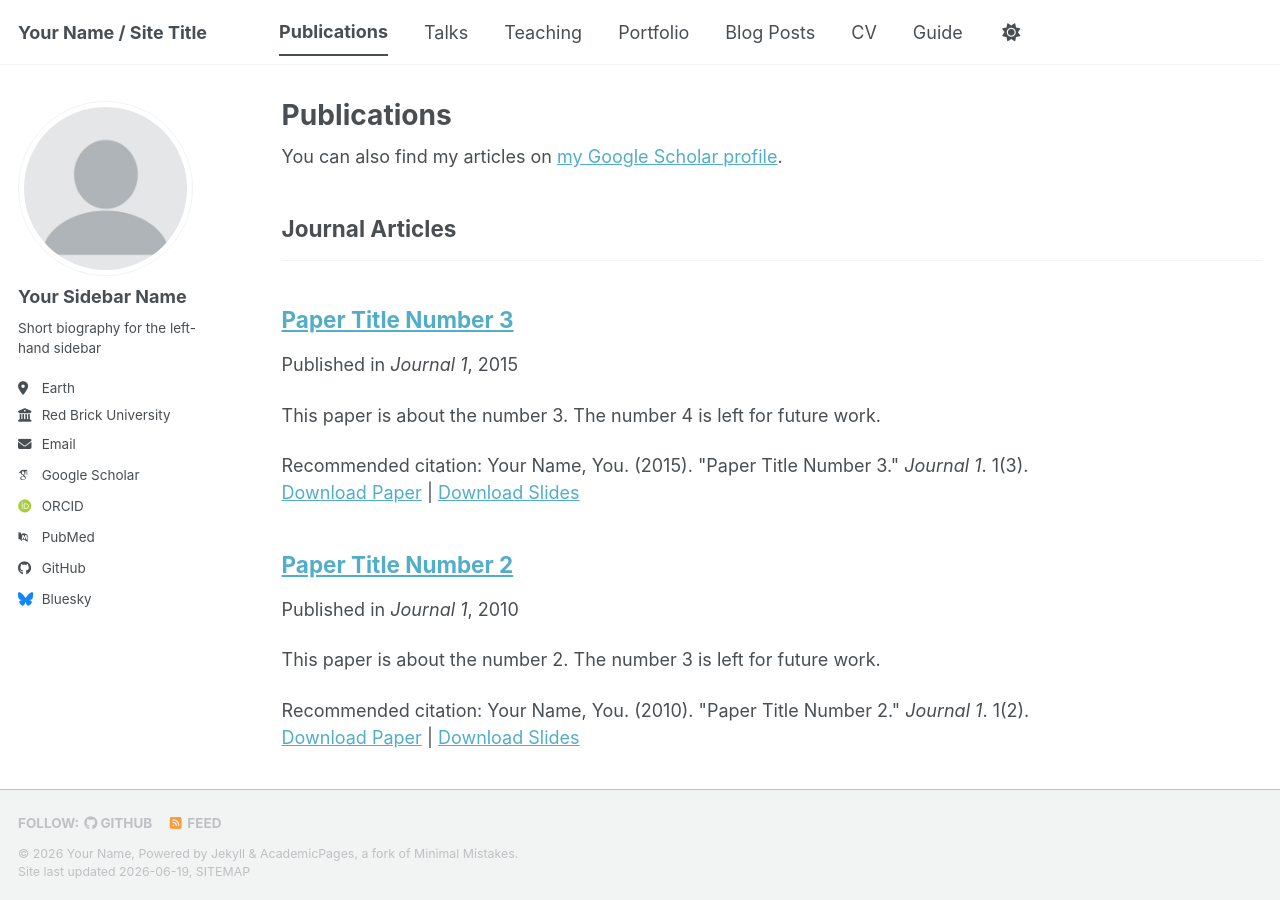
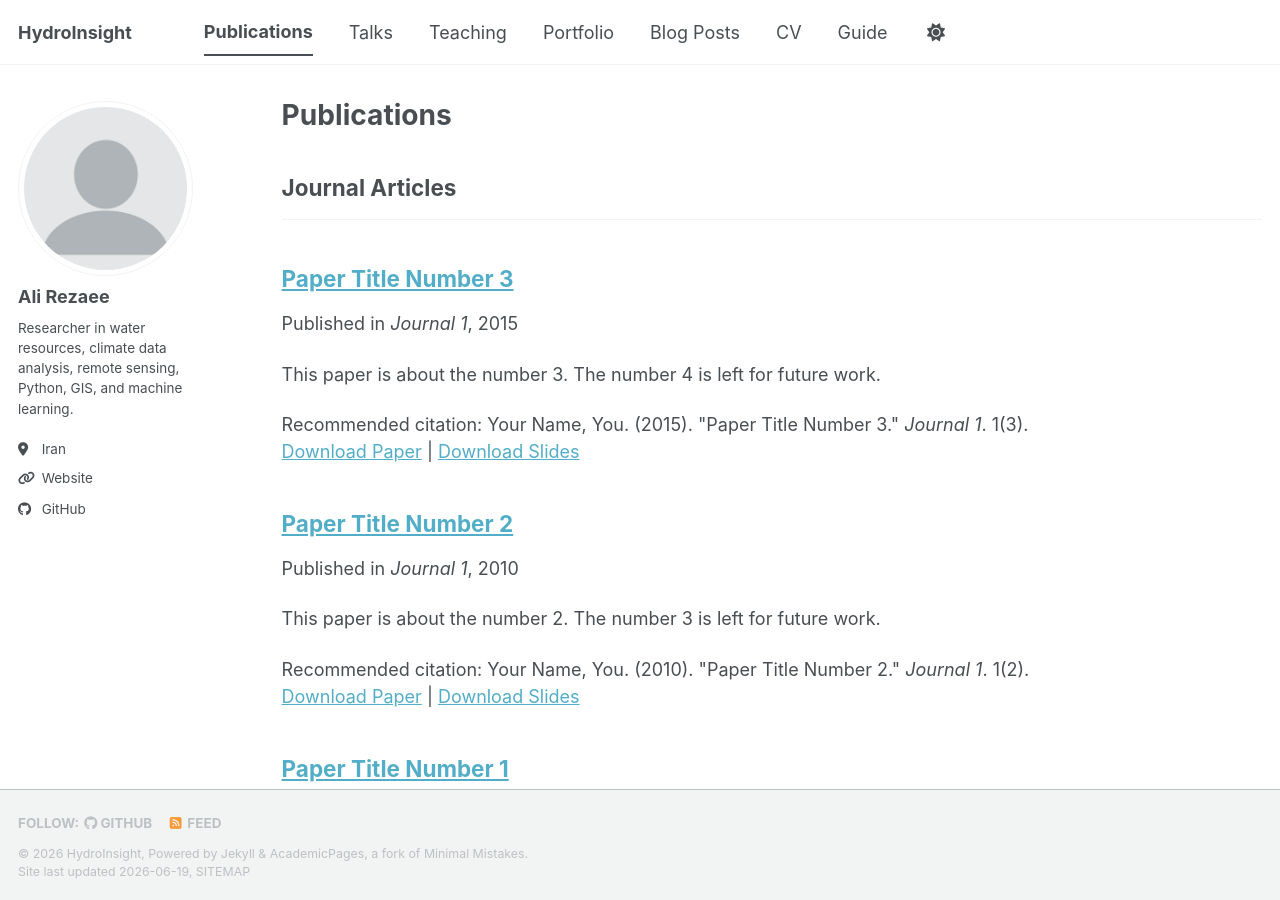
Before and after one commit to hydroinsight/hydroinsight.github.io, a Jekyll site: the page built from _pages/publications.html, in a window 1280 px wide and 900 px high. Built offline with Jekyll 4.4.1, drawn with Linux system fonts in a browser that asks for light colours; some web fonts are replaced; a script bundle is joined from its source files by our own code; library files that are not in the unit come from our copies; part of the change alters nothing that is shown.

Commit message:
Modify site configuration and author details
Updated site configuration with new title, name, and description. Adjusted author details and social links.

```diff
--- a/_config.yml
+++ b/_config.yml
@@ -8,126 +8,126 @@
 
 # Basic Site Settings
 locale                   : "en-US"
-site_theme               : "default" # The available themes options are "default", "air", "sunrise", "mint", "dirt" and "contrast"
-title                    : "Your Name / Site Title"
+site_theme               : "default" # The available theme options are "default", "air", "sunrise", "mint", "dirt" and "contrast"
+title                    : "HydroInsight"
 title_separator          : "-"
-name                     : &name "Your Name"
-description              : &description "Your Name's academic portfolio"   # Update this with a general description of your site, this is the default if not overridden by a page
-url                      : https://academicpages.github.io # The base hostname & protocol for your site e.g. "https://[your GitHub username].github.io",
-                                                           # or if you already have some other page hosted on Github then use "https://[your GitHub username].github.io/[Your Repo Name]"
-baseurl                  : "" # the subpath of your site, e.g. "/blog"
-repository               : "academicpages/academicpages.github.io"
+name                     : &name "HydroInsight"
+description              : &description "Water, Climate, Remote Sensing & Data Science"
+url                      : "https://hydroinsight.github.io"
+baseurl                  : ""
+repository               : "hydroinsight/hydroinsight.github.io"
 
 # Site Author - The following control what appear as part of the author content on the side bar.
-#               If a field is blank the icon and link will not appear, otherwise it will be shown.
-#               Additional customization can be done by editing /_includes/author-profile.html
+# If a field is blank the icon and link will not appear.
+# Additional customization can be done by editing /_includes/author-profile.html
 author:
   # Biographic information
   avatar           : "profile.png"
-  name             : "Your Sidebar Name"
-  pronouns         : # example: "she/her"
-  bio              : "Short biography for the left-hand sidebar"
-  location         : "Earth"
-  employer         : "Red Brick University"
-  uri              : # URL
-  email            : "none@example.org"
+  name             : "Ali Rezaee"
+  pronouns         :
+  bio              : "Researcher in water resources, climate data analysis, remote sensing, Python, GIS, and machine learning."
+  location         : "Iran"
+  employer         :
+  uri              : "https://hydroinsight.github.io"
+  email            :
 
   # Academic websites
-  academia         : # URL
-  arxiv            : # URL - Update with the correct link to your profile
-  googlescholar    : "https://scholar.google.com/citations?user=PS_CX0AAAAAJ"
-  inspire-hep      : # URL
-  impactstory      : # URL
-  orcid            : "https://orcid.org/yourorcidurl"
-  semantic         : # URL
-  ssrn             : # URL
-  pubmed           : "https://www.ncbi.nlm.nih.gov/pubmed/?term=john+snow"
-  researchgate     : # URL
-  scopus           : # URL
-  zotero           : # URL
-
+  academia         :
+  arxiv            :
+  googlescholar    :
+  inspire-hep      :
+  impactstory      :
+  orcid            :
+  semantic         :
+  ssrn             :
+  pubmed           :
+  researchgate     :
+  scopus           :
+  zotero           :
 
   # Repositories and software development
-  bitbucket        : # Username - Update with your username on the site
-  codepen          : # Username
-  dribbble         : # Username
-  github           : "academicpages"
-  kaggle           : # Username
-  stackoverflow    : # User number or user number and name (i.e., use "1" or "1/jeff-atwood")
+  bitbucket        :
+  codepen          :
+  dribbble         :
+  github           : "AliRezaee86"
+  kaggle           :
+  stackoverflow    :
 
   # Social media
-  artstation       : # Username
-  bluesky          : "bsky.app" # Replace this with you Bluesky username
-  facebook         : # Username
-  flickr           : # Username
-  foursquare       : # Username
-  goodreads        : # Username
-  google_plus      : # Username
-  keybase          : # Username
-  instagram        : # Username
-  lastfm           : # Username
-  linkedin         : # Username
-  mastodon         : # URL
-  medium           : # URL
-  pinterest        : # Username
-  soundcloud       : # Username
-  steam            : # Username
-  telegram         : # URL
-  tumblr           : # Username
-  twitter          : # Username for X / Twitter
-  vine             : # Username
-  weibo            : # Username
-  wikipedia        : # Username
-  xing             : # Username
-  youtube          : # Username
-  zhihu            : # Username
+  artstation       :
+  bluesky          :
+  facebook         :
+  flickr           :
+  foursquare       :
+  goodreads        :
+  google_plus      :
+  keybase          :
+  instagram        :
+  lastfm           :
+  linkedin         :
+  mastodon         :
+  medium           :
+  pinterest        :
+  soundcloud       :
+  steam            :
+  telegram         :
+  tumblr           :
+  twitter          :
+  vine             :
+  weibo            :
+  wikipedia        :
+  xing             :
+  youtube          :
+  zhihu            :
 
-# Publication Category - The following the list of publication categories and their headings
+# Publication Category - The following list controls publication categories and their headings
 publication_category:
   books:
-    title: 'Books'
+    title: "Books"
   manuscripts:
-    title: 'Journal Articles'
+    title: "Journal Articles"
   conferences:
-    title: 'Conference Papers'
+    title: "Conference Papers"
 
 # Site Settings
-teaser                   :  # filename of teaser fallback teaser image placed in /images/ for social media previews
-breadcrumbs              : false # true, false (default)
+teaser                   :
+breadcrumbs              : false
 words_per_minute         : 160
 future                   : true
-read_more                : "disabled" # if enabled, adds "Read more" links to excerpts
-talkmap_link             : false      #change to true to add link to talkmap on talks page
+read_more                : "disabled"
+talkmap_link             : false
+
 comments:
-  provider               : # false (default), "disqus", "discourse", "facebook", "google-plus", "staticman", "custom"
+  provider               :
   disqus:
     shortname            :
   discourse:
-    server               : # https://meta.discourse.org/t/embedding-discourse-comments-via-javascript/31963 , e.g.: meta.discourse.org
+    server               :
   facebook:
     appid                :
-    num_posts            : # 5 (default)
-    colorscheme          : # "light" (default), "dark"
+    num_posts            :
+    colorscheme          :
+
 staticman:
-  allowedFields          : ['name', 'email', 'url', 'message']
-  branch                 : "gh-pages" # "master", "gh-pages"
+  allowedFields          : ["name", "email", "url", "message"]
+  branch                 : "gh-pages"
   commitMessage          : "New comment."
   filename               : comment-{@timestamp}
   format                 : "yml"
   moderation             : true
   path                   : "_data/comments/{options.slug}"
-  requiredFields         : ['name', 'email', 'message']
+  requiredFields         : ["name", "email", "message"]
   transforms:
     email                : "md5"
   generatedFields:
     date:
       type               : "date"
       options:
-        format           : "iso8601" # "iso8601" (default), "timestamp-seconds", "timestamp-milliseconds"
+        format           : "iso8601"
+
 atom_feed:
-  hide                   : false     # change to true to hide the RSS feed in the footer
-  path                   : # blank (default) uses feed.xml
-
+  hide                   : false
+  path                   :
 
 # SEO Related
 google_site_verification :
@@ -135,36 +135,37 @@ bing_site_verification   :
 alexa_site_verification  :
 yandex_site_verification :
 
-
 # Social Sharing
 twitter:
-  username               : &twitter
+  username               :
 facebook:
   username               :
   app_id                 :
   publisher              :
-og_image                 :  # Social media default site image
-og_description           :  # Social media default site image description
+
+og_image                 :
+og_description           :
+
 # For specifying social profiles
-# - https://developers.google.com/structured-data/customize/social-profiles
 social:
-  type                   : # Person or Organization (defaults to Person)
-  name                   : # If the user or organization name differs from the site's name
-  links: # An array of links to social media profiles
-
+  type                   : Organization
+  name                   : "HydroInsight"
+  links:
+    - "https://github.com/hydroinsight"
+    - "https://github.com/AliRezaee86"
 
 # Analytics
 analytics:
-  provider               :  "false" # false (default), "google", "google-universal", "google-analytics-4", "custom"
+  provider               : "false"
   google:
     tracking_id          :
-
 
 # Reading Files
 include:
   - .htaccess
   - _pages
   - files
+
 exclude:
   - "*.sublime-project"
   - "*.sublime-workspace"
@@ -192,12 +193,13 @@ exclude:
   - README
   - tmp
   - vendor
+
 keep_files:
   - .git
   - .svn
+
 encoding: "utf-8"
 markdown_ext: "markdown,mkdown,mkdn,mkd,md"
-
 
 # Conversion
 markdown: kramdown
@@ -205,7 +207,6 @@ highlighter: rouge
 lsi: false
 excerpt_separator: "\n\n"
 incremental: false
-
 
 # Markdown Processing
 kramdown:
@@ -217,7 +218,6 @@ kramdown:
   toc_levels: 1..6
   smart_quotes: lsquo,rsquo,ldquo,rdquo
   enable_coderay: false
-
 
 # These settings control the types of collections used by the template
 collections:
@@ -234,7 +234,6 @@ collections:
     output: true
     permalink: /:collection/:path/
 
-
 # These settings control how pages and collections are included in the site
 defaults:
   # _posts
@@ -248,6 +247,7 @@ defaults:
       comments: true
       share: true
       related: true
+
   # _pages
   - scope:
       path: ""
@@ -255,6 +255,7 @@ defaults:
     values:
       layout: single
       author_profile: true
+
   # _teaching
   - scope:
       path: ""
@@ -264,6 +265,7 @@ defaults:
       author_profile: true
       share: true
       comments: true
+
   # _publications
   - scope:
       path: ""
@@ -273,6 +275,7 @@ defaults:
       author_profile: true
       share: true
       comments: true
+
   # _portfolio
   - scope:
       path: ""
@@ -281,7 +284,8 @@ defaults:
       layout: single
       author_profile: true
       share: true
-      comment: true
+      comments: true
+
   # _talks
   - scope:
       path: ""
@@ -291,19 +295,14 @@ defaults:
       author_profile: true
       share: true
 
-
 # Sass/SCSS
 sass:
   sass_dir: _sass
-  style: compressed # https://sass-lang.com/documentation/file.SASS_REFERENCE.html#output_style
-
+  style: compressed
 
 # Outputting
 permalink: /:categories/:title/
-# paginate: 5 # amount of posts to show
-# paginate_path: /page:num/
-timezone: Etc/UTC # https://en.wikipedia.org/wiki/List_of_tz_database_time_zones
-
+timezone: Asia/Tehran
 
 # Plugins
 plugins:
@@ -323,38 +322,16 @@ whitelist:
   - jekyll-redirect-from
   - jemoji
 
-
 # Archives
-#  Type
-#  - GitHub Pages compatible archive pages built with Liquid ~> type: liquid (default)
-#  - Jekyll Archives plugin archive pages ~> type: jekyll-archives
-#  Path (examples)
-#  - Archive page should exist at path when using Liquid method or you can
-#    expect broken links (especially with breadcrumbs enabled)
-#  - <base_path>/tags/my-awesome-tag/index.html ~> path: /tags/
-#  - <base_path/categories/my-awesome-category/index.html ~> path: /categories/
-#  - <base_path/my-awesome-category/index.html ~> path: /
 category_archive:
   type: liquid
   path: /categories/
+
 tag_archive:
   type: liquid
   path: /tags/
-# https://github.com/jekyll/jekyll-archives
-# jekyll-archives:
-#   enabled:
-#     - categories
-#     - tags
-#   layouts:
-#     category: archive-taxonomy
-#     tag: archive-taxonomy
-#   permalinks:
-#     category: /categories/:name/
-#     tag: /tags/:name/
-
 
 # HTML Compression
-# - https://jch.penibelst.de/
 compress_html:
   clippings: all
   ignore:
```
